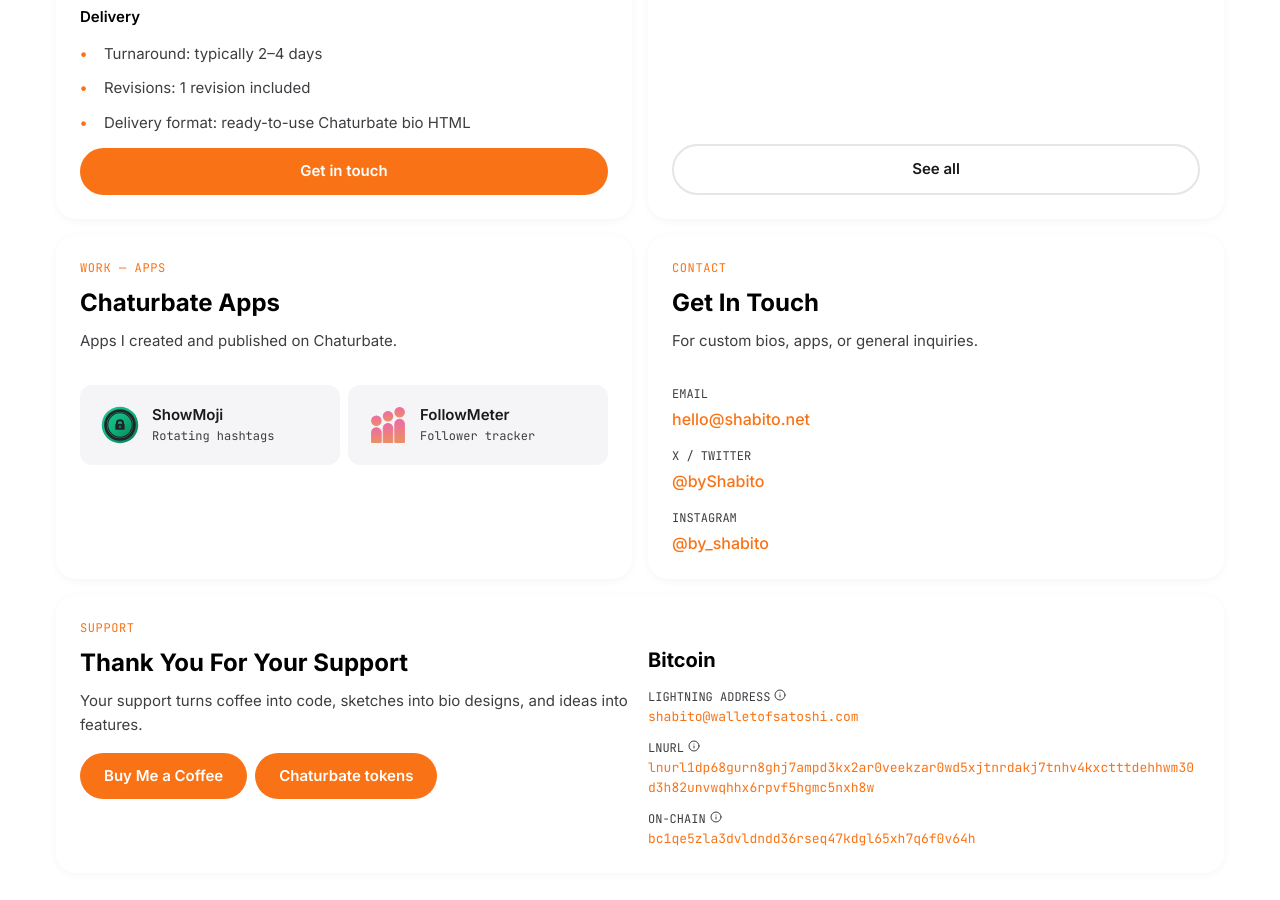
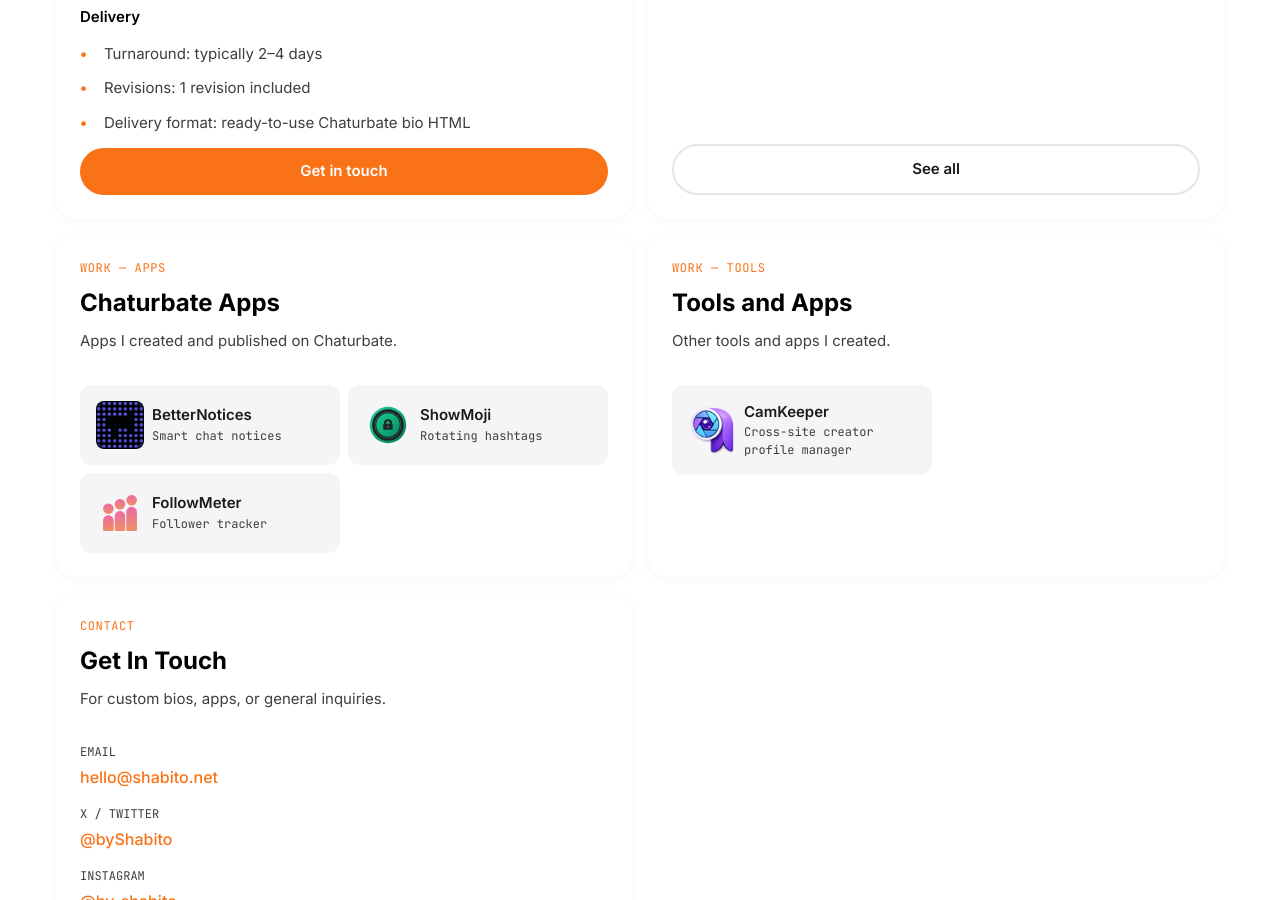
Before and after one commit to byshabito/byshabito.github.io, a Jekyll site: the page built from index.html, in a window 1280 px wide and 900 px high, scrolled down 797 px. Built offline with Jekyll 4.4.1, drawn with Linux system fonts in a browser that asks for light colours.

Commit message:
add camkeeper and betternotices

```diff
--- /dev/null
+++ b/_data/tools.yaml
@@ -0,0 +1,4 @@
+- name: CamKeeper
+  icon: /assets/tools/camkeeper.png
+  link: https://github.com/byshabito/camkeeper
+  description: "Cross-site creator profile manager"
--- a/index.html
+++ b/index.html
@@ -155,13 +155,41 @@
       >
         <img
           src="{{ app.icon }}"
-          alt="ShowMoji"
+          alt="{{ app.name }}"
           class="mini-bento-icon"
           onerror="this.style.display='none'"
         />
         <div>
           <div class="mini-bento-title">{{ app.name }}</div>
           <div class="mini-bento-tag">{{ app.description }}</div>
+        </div>
+      </a>
+      {% endfor %}
+    </div>
+  </div>
+
+  <div id="tools" class="bento-item bento-apps">
+    <span class="bento-label">Work — Tools</span>
+    <h2 class="bento-title">Tools and Apps</h2>
+    <p class="bento-desc">Other tools and apps I created.</p>
+
+    <div class="mini-bento-grid">
+      {% assign tools = site.data["tools"] %} {% for tool in tools %}
+      <a
+        href="{{ tool.link }}"
+        target="_blank"
+        rel="noopener noreferrer"
+        class="mini-bento-item with-icon"
+      >
+        <img
+          src="{{ tool.icon }}"
+          alt="{{ tool.name }}"
+          class="mini-bento-icon"
+          onerror="this.style.display='none'"
+        />
+        <div>
+          <div class="mini-bento-title">{{ tool.name }}</div>
+          <div class="mini-bento-tag">{{ tool.description }}</div>
         </div>
       </a>
       {% endfor %}
```
Also changed, not shown: _data/cb_apps.yaml (+6 -3 lines), llms.txt (+7 -0 lines), assets/cb-apps/betternotices.svg (added), assets/cb-apps/followmeter.svg (renamed from assets/cb-app/followmeter.svg), assets/cb-apps/showmoji.svg (renamed from assets/cb-app/showmoji.svg), assets/tools/camkeeper.png (added).
